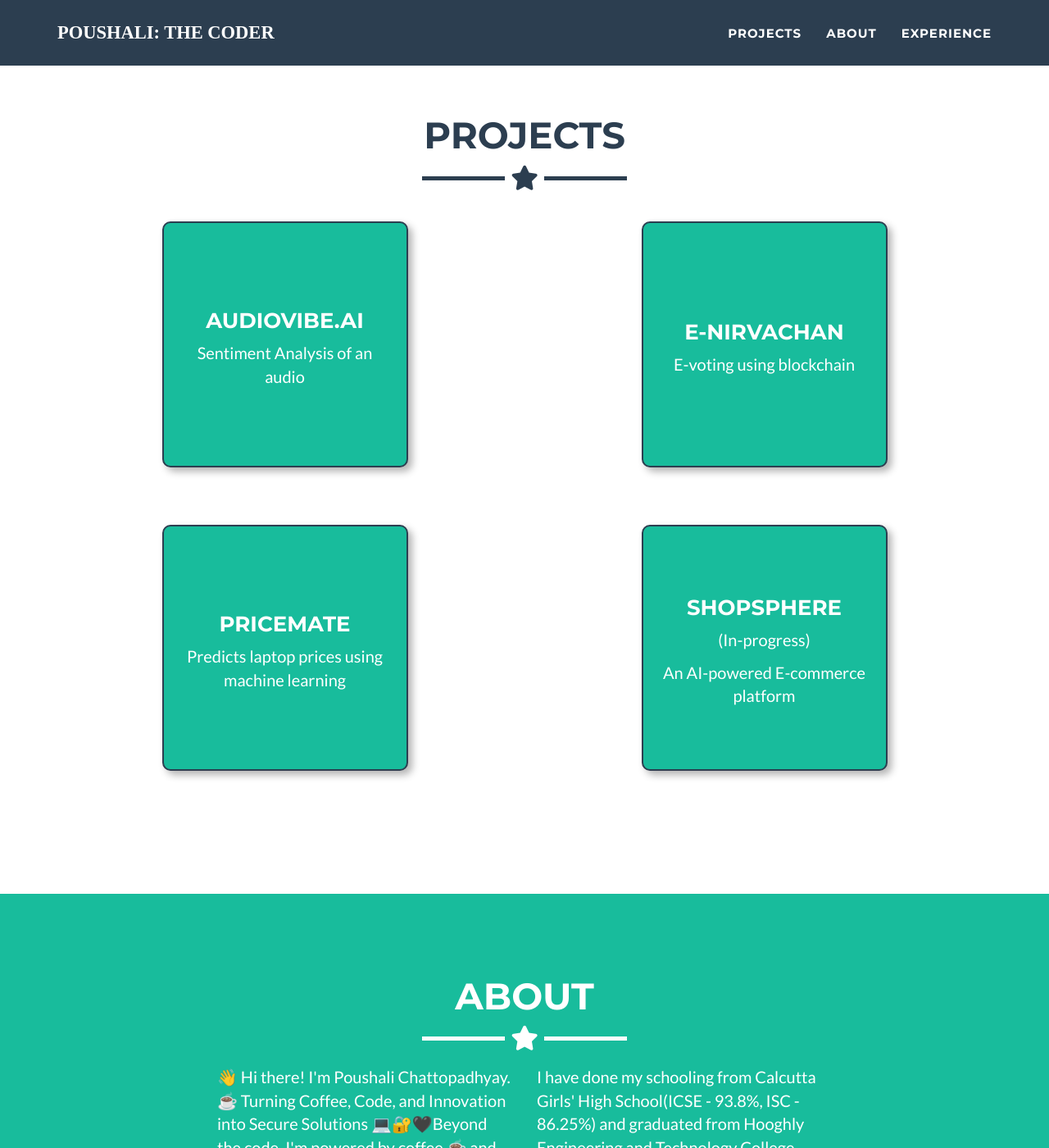
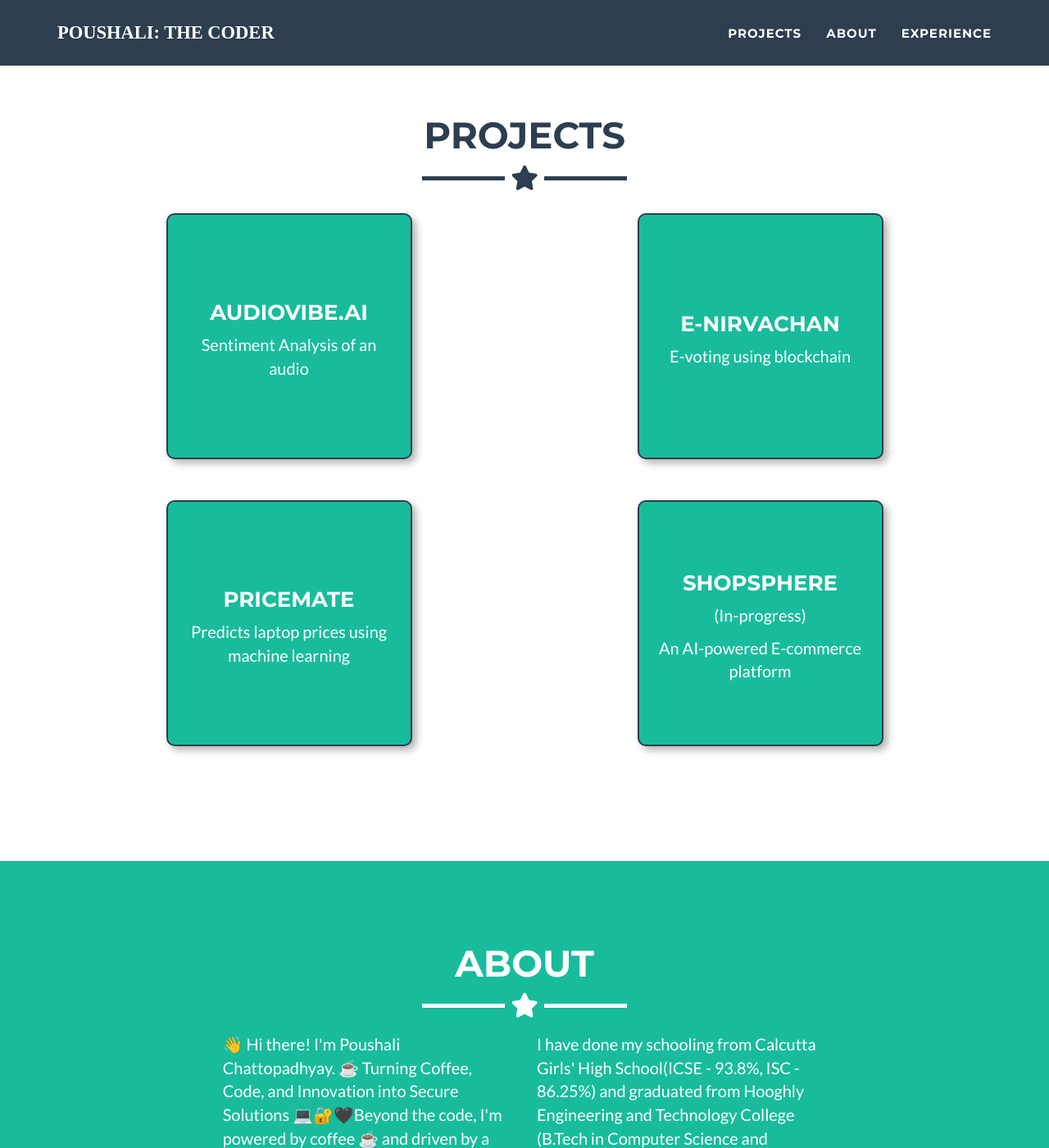
Before and after one commit to poushalic34/poushalic34.github.io, a Jekyll site: the page built from index.html, in a window 1280 px wide and 1400 px high, scrolled down 1140 px. Shown: the whole window at 82% size. Built offline with Jekyll 4.4.1, drawn with Linux system fonts in a browser that asks for light colours.

Commit message:
Update portfolio_grid.html

```diff
--- a/_includes/portfolio_grid.html
+++ b/_includes/portfolio_grid.html
@@ -87,10 +87,10 @@
   .project-box {
   background: #18bc9c;
   color: #fff;
-  padding: 20px;
+  padding: 15px;
   width: 300px;  /* Fixed width */
   height: 300px; /* Fixed height to make it square */
-  margin: 20px auto; /* Centering the boxes */
+  margin: 10px auto; /* Centering the boxes */
   text-align: center;
   display: flex;
   flex-direction: column;
@@ -121,5 +121,14 @@
   cursor: pointer;
   font-size: 24px;
 }
+.row {
+  margin-left: -5px;
+  margin-right: -5px;
+}
+
+.col-md-6 {
+  padding-left: 5px;
+  padding-right: 5px;
+}
 
 </style>
```
